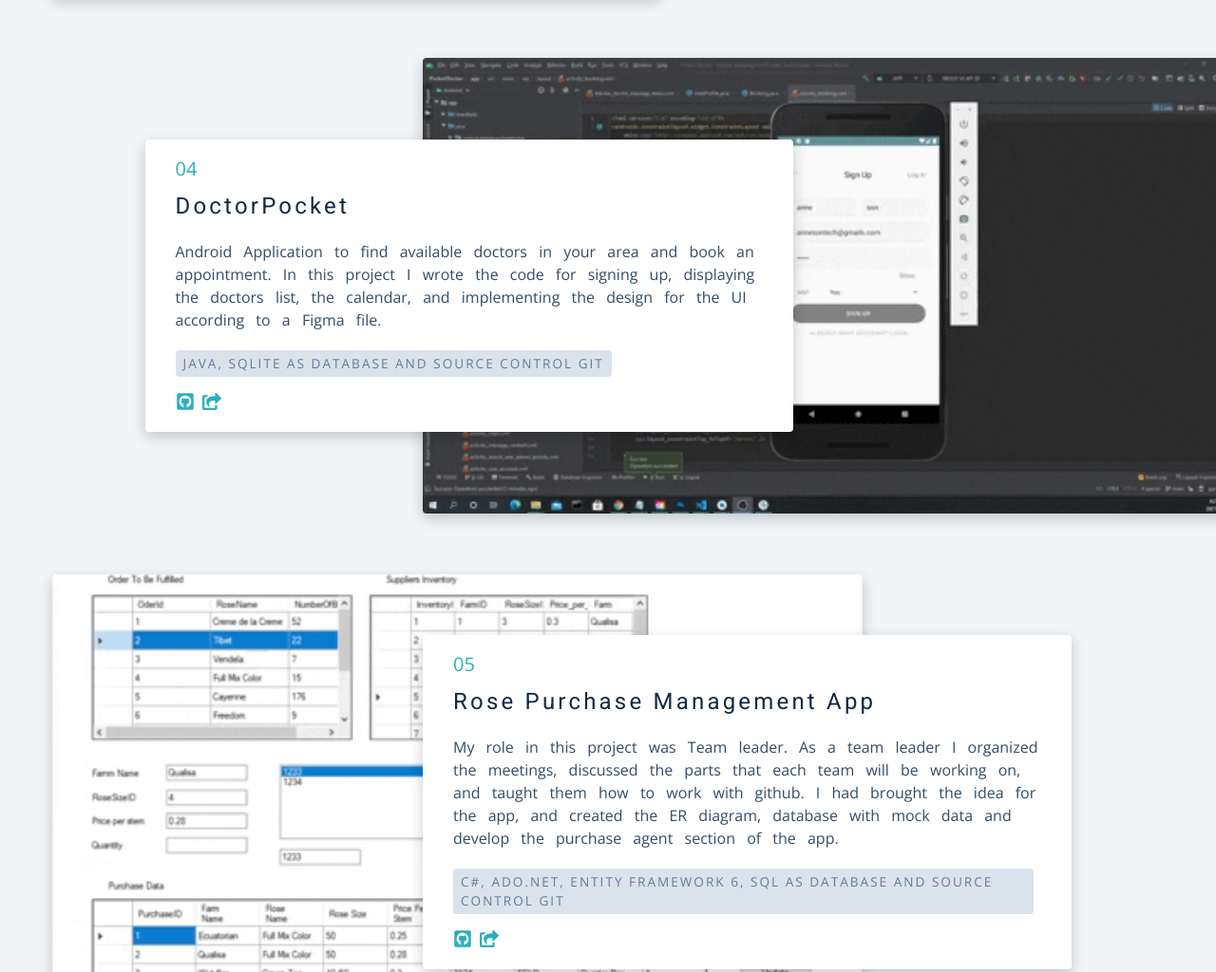
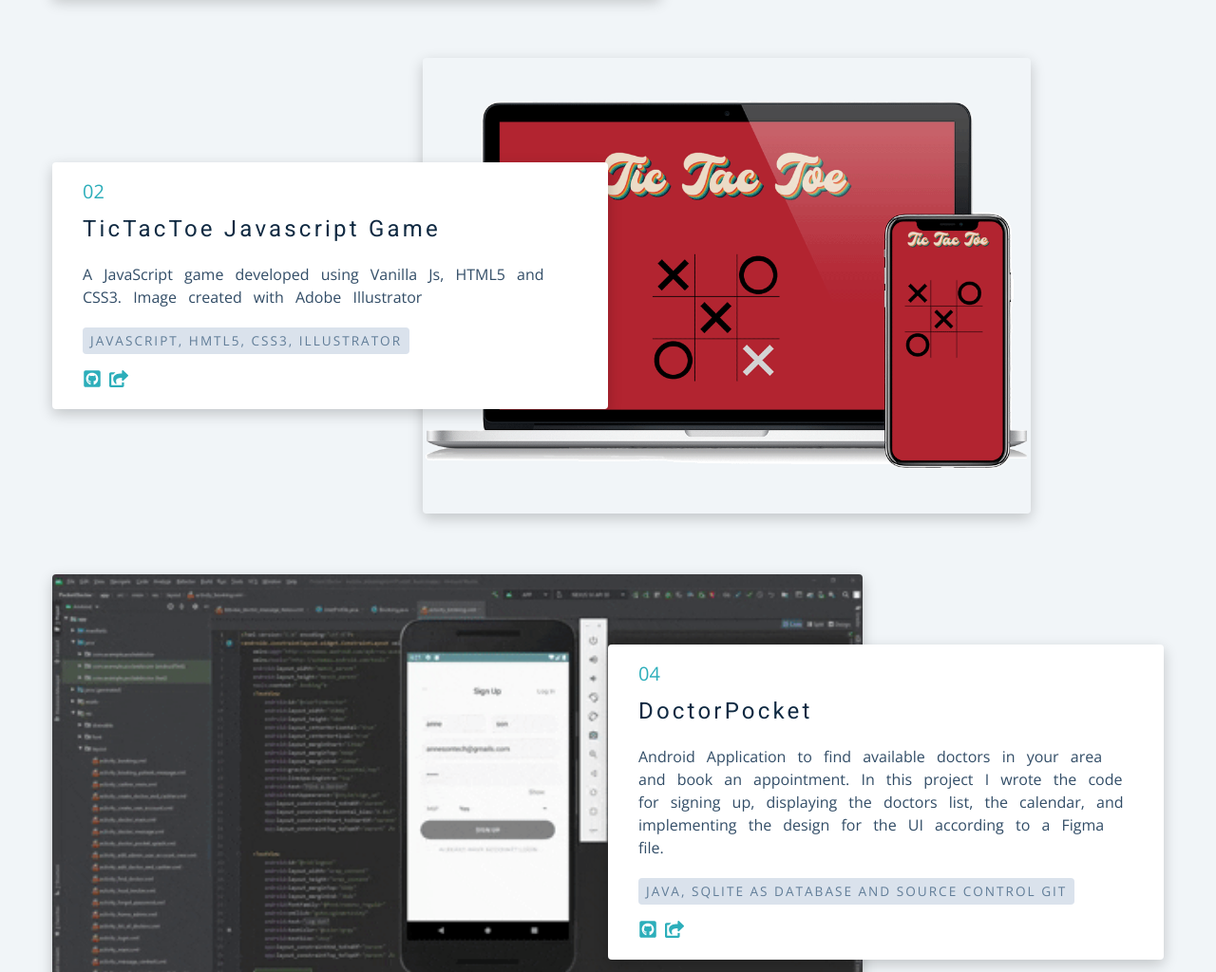
Before and after one commit to Anne-Son/anne-portfolio, a Gatsby site: page / in a window 1280 px wide. Shown: the part 2095-3119 px from the top of the page at 95% size. Built offline with nearby package versions, Linux system fonts and the light colour scheme; Gatsby itself is replaced by a stand-in of ours.

Commit message:
added one project

```diff
--- a/src/constants/projects.js
+++ b/src/constants/projects.js
@@ -3,6 +3,7 @@ import doctorPocket from '../assets/doctorPocket.gif';
 import uni from '../assets/UUWPcompuCell.png';
 import gap from '../assets/gap.png';
 import graphic from '../assets/graphic-design.jpg';
+import tictactoe from '../assets/tic.png';
 export default [
   {
     id: 1,
@@ -15,15 +16,15 @@ export default [
     url: 'https://www.uni.anneson.com/',
     repo: '',
   },
-  {
+   {
     id: 2,
-    img: gap,
-    featured: false,
-    category: 'Email Development',
-    title: 'Transactional HTML Email',
-    description: `I duplicate an email from GAP that I have received and I converted it into a Transactional HTML Email `,
-    info2: 'Javascript, HMTL5, CSS3, email on acid, Illustrator',
-    url: 'https://www.transactionalemail.anneson.com/',
+    img: tictactoe,
+    featured: true,
+    category: 'Web Development',
+    title: 'TicTacToe Javascript game',
+    description: `A JavaScript game developed using Vanilla Js, HTML5 and CSS3. Image created with Adobe Illustrator`,
+    info2: 'Javascript, HMTL5, CSS3, Illustrator',
+    url: 'http://tictactoe.anneson.com/',
     repo: '',
   },
   {
@@ -34,7 +35,7 @@ export default [
     title: 'Orthé graphic design materials',
     description: `I was part of the opening team for a dental office, called Orthé. I became versed in several fields of communication technology to help the business grow and I apply these methods proficiently. I learned how to build a website in Squarespace, edit photos in Photoshop, create logos and design graphic materials for the workspace. `,
     info2: 'Squarespace, Photoshop, Illustrator, HTML5, CSS3',
-    url: 'https://graphic-design-anneson.netlify.app/',
+    url: 'https://www.graphic.anneson.com/',
     repo: '',
   },
   {
@@ -52,7 +53,7 @@ export default [
   {
     id: 5,
     img: roseGif,
-    featured: true,
+    featured: false,
     category: 'Software Development',
     title: 'Rose Purchase Management App',
     description: `My role in this project was Team leader. As a team leader I organized the meetings,
@@ -63,4 +64,15 @@ export default [
     url: '',
     repo: 'https://github.com/Anne-Son/RosePurchaseManagementApp',
   },
+   {
+    id: 6,
+    img: gap,
+    featured: false,
+    category: 'Email Development',
+    title: 'Transactional HTML Email',
+    description: `I duplicate an email from GAP that I have received and I converted it into a Transactional HTML Email `,
+    info2: 'Javascript, HTML5, CSS3, email on acid, Illustrator',
+    url: 'https://www.transactionalemail.anneson.com/',
+    repo: 'https://github.com/Anne-Son/TitcTacToe',
+  },
 ]
--- a/src/css/main.css
+++ b/src/css/main.css
@@ -745,7 +745,7 @@ Projects
     box-shadow: var(--dark-shadow);
 
     z-index: 1;
-    grid-column: 5 /12;
+    grid-column: 7 /13;
     grid-row: 1 / 1;
   }
   .project:nth-of-type(even) .project-img {
@@ -753,7 +753,7 @@ Projects
     grid-row: 1 / 1;
   }
   .project:nth-of-type(even) .project-info {
-    grid-column: 2 / span 7;
+    grid-column: 1 / span 6;
     grid-row: 1 / 1;
     text-align: left;
   }
```
Also changed, not shown: src/assets/tic.png (added).
